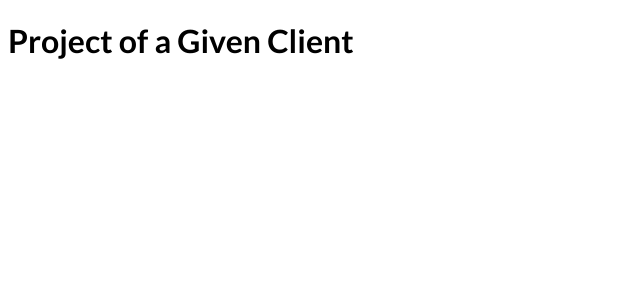
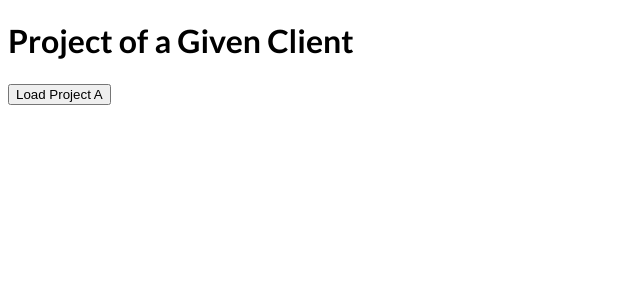
Before and after one commit to mahendrayudha/nextjs-course, a Next.js app: page /clients/mahendra in a window 1280 px wide. Shown: the top 300 px of the page, without its empty margins (0-640 px from the left). Built offline with nearby package versions, Linux system fonts and the light colour scheme.

Commit message:
Navigating Programmatically
Used when after submiting a form

```diff
--- a/pages/clients/[id]/index.js
+++ b/pages/clients/[id]/index.js
@@ -5,9 +5,19 @@ function ClientProjectsPage() {
 
   console.log(router.query);
 
+  function loadProjctHandler() {
+    // load data
+    // router.push("/clients/yudha/projectA");
+    router.push({
+      pathname: "/clients/[id]/[clientprojectid]",
+      query: { id: "yudha", clientprojectid: "projectA" },
+    });
+  }
+
   return (
     <div>
       <h1>Project of a Given Client</h1>
+      <button onClick={loadProjctHandler}>Load Project A</button>
     </div>
   );
 }
```
